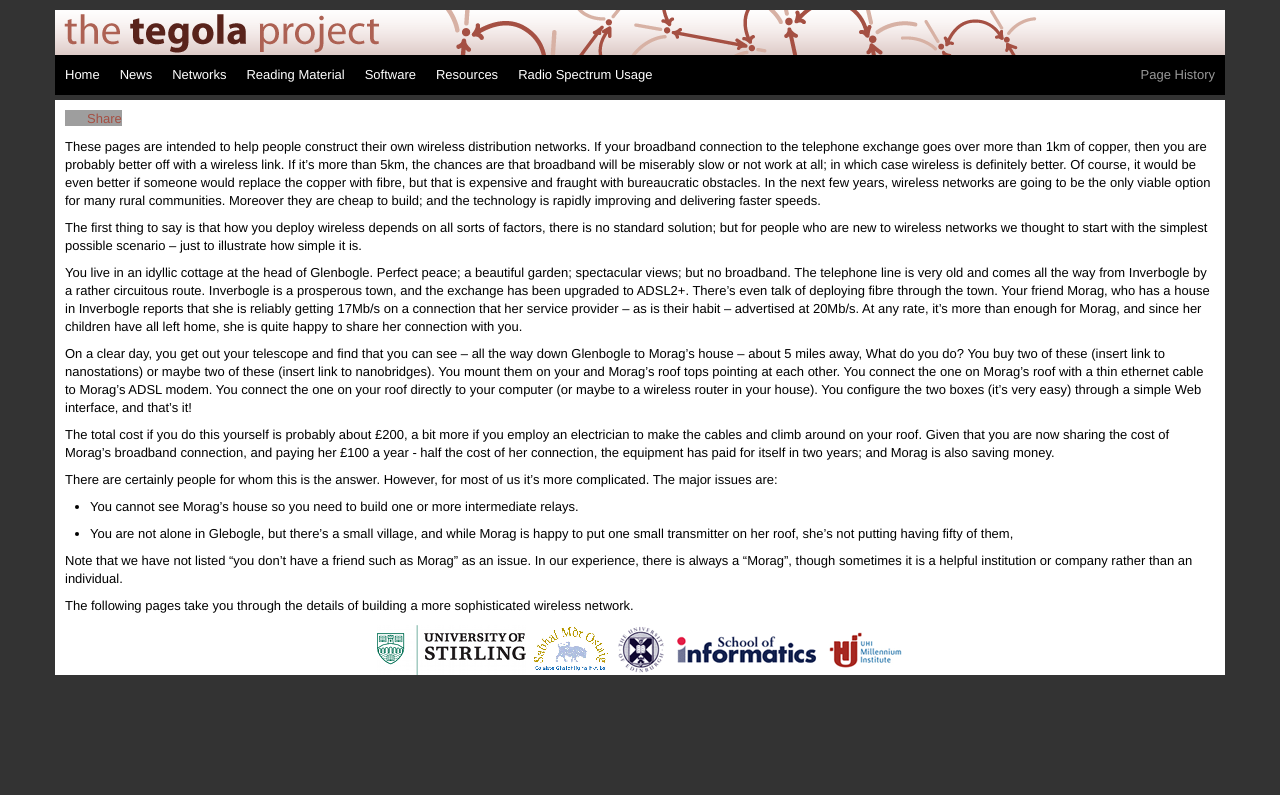
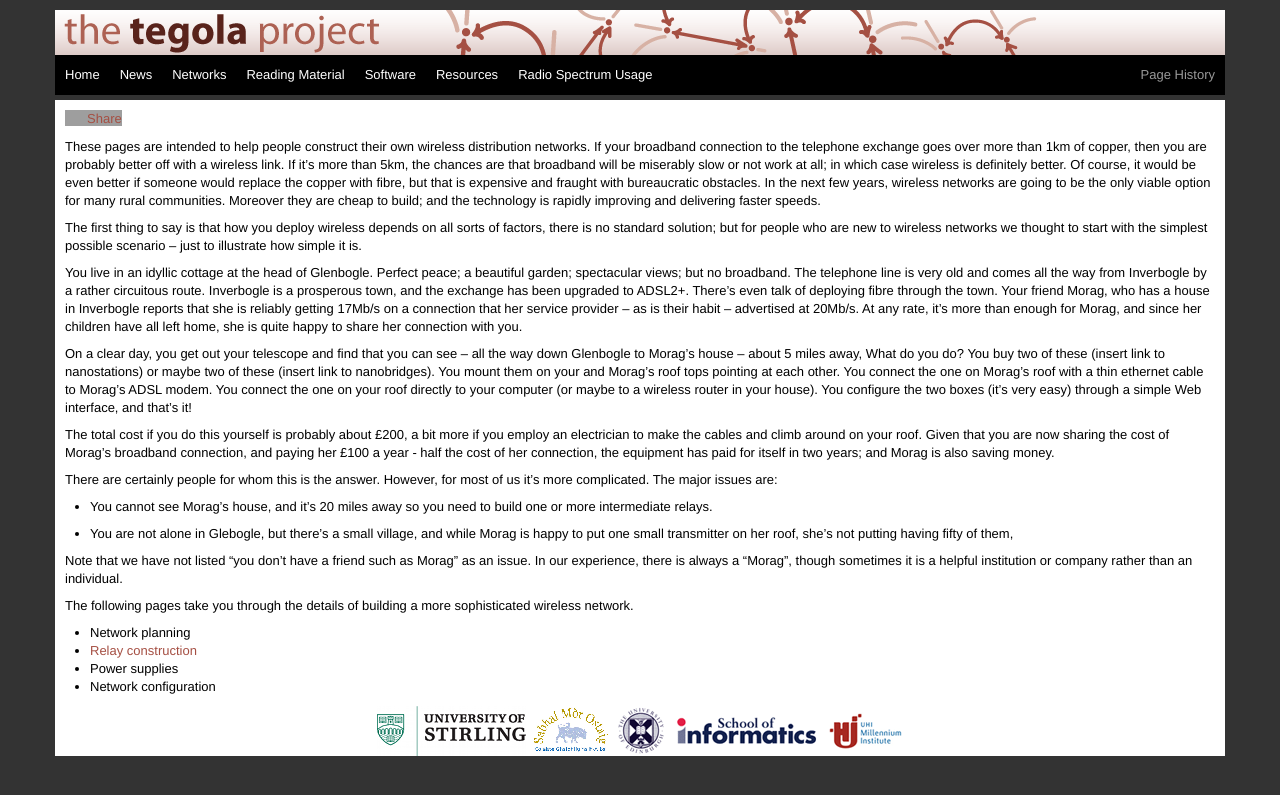
Before and after one commit to tegola-hubs/tegola-hubs.github.com, a Jekyll site: the page built from howto/index.md, in a window 1280 px wide. Shown: the top 795 px of the page. Built offline with Jekyll 4.4.1, drawn with Linux system fonts in a browser that asks for light colours; grey boxes are pictures that could not be loaded.

```diff
--- a/howto/index.md
+++ b/howto/index.md
@@ -52,8 +52,8 @@
 There are certainly people for whom this is the answer.  However, for
 most of us it's more complicated.  The major issues are:
 
-* You cannot see Morag's house so you need to build one or more
-  intermediate relays.
+* You cannot see Morag's house, and it's 20 miles away so you need to
+  build one or more intermediate relays.
 
 * You are not alone in Glebogle, but there's a small village, and
 while Morag is happy to put one small transmitter on her roof, she's
@@ -65,3 +65,9 @@
 
 The following pages take you through the details of building a more
 sophisticated wireless network.
+* Network planning
+* [Relay construction]
+* Power supplies
+* Network configuration
+
+[Relay construction]:relay-construction.html
```
